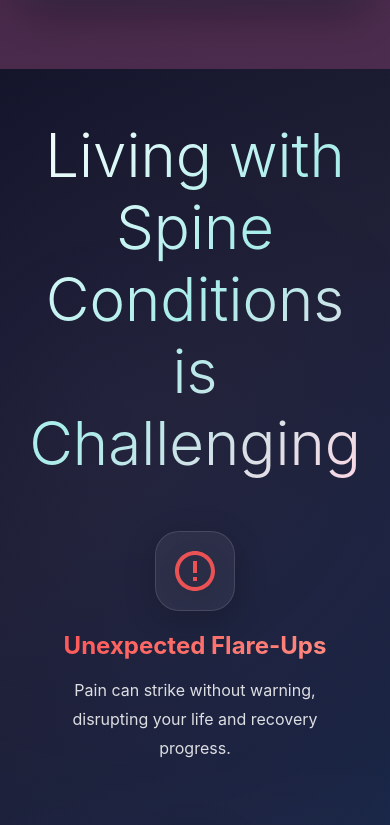
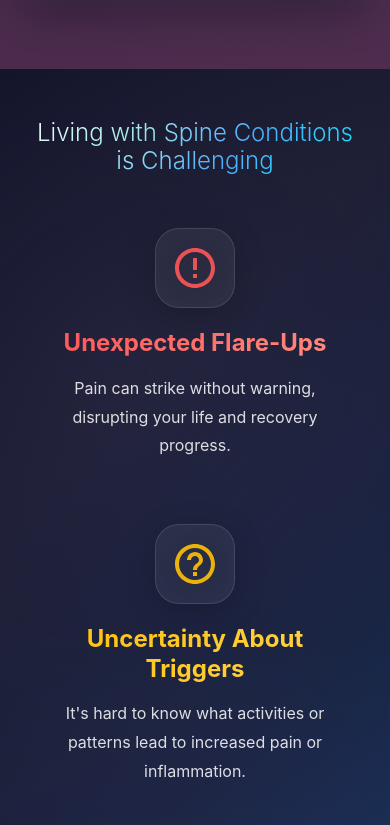
Before and after one commit to kabirshhaikh/fitspine-frontend, a React (Vite) app: page / in a window 390 px wide. Shown: the part 899-1724 px from the top of the page. Built offline with nearby package versions, Linux system fonts and the light colour scheme; no server answers.

Commit message:
Fixed font styles

```diff
--- a/src/pages/NewLanding.jsx
+++ b/src/pages/NewLanding.jsx
@@ -1214,7 +1214,7 @@ const NewLanding = () => {
             <Typography variant="h2" className="section-title">
               Ready to Take Control of Your Spine Health?
             </Typography>
-            <Typography variant="h6" className="section-description" sx={{ mb: 4, fontSize: { xs: "1rem", md: "1.25rem" } }}>
+            <Typography variant="h6" className="section-description" sx={{ mt: { xs: 2, md: 3 }, mb: 4, fontSize: { xs: "1rem", md: "1.25rem" } }}>
               Start your journey to better spine health. Understand your patterns, get personalized AI-powered insights, and prevent flare-ups proactively.
             </Typography>
             <Button
--- a/src/styles/new-landing.css
+++ b/src/styles/new-landing.css
@@ -190,14 +190,14 @@
 }
 
 .section-title {
-  font-size: clamp(2rem, 5vw, 3.5rem);
+  font-size: clamp(1.65rem, 4.5vw, 3.5rem);
   font-weight: 800;
   line-height: 1.2;
   text-align: center;
   color: white;
   margin-bottom: clamp(30px, 5vw, 50px);
   margin-top: 0;
-  background: linear-gradient(135deg, #ffffff 0%, #a8edea 50%, #fed6e3 100%);
+  background: linear-gradient(135deg, #ffffff 0%, #a8edea 30%, #4facfe 60%, #00f2fe 100%);
   -webkit-background-clip: text;
   -webkit-text-fill-color: transparent;
   background-clip: text;
@@ -437,6 +437,7 @@
 
   .section-title {
     margin-bottom: clamp(24px, 4vw, 36px);
+    font-size: clamp(1.5rem, 4.5vw, 2.5rem) !important;
   }
 
   .section-description {
@@ -513,7 +514,7 @@
   }
 
   .section-title {
-    font-size: clamp(1.5rem, 8vw, 2rem);
+    font-size: clamp(1.4rem, 4.5vw, 1.9rem);
     padding: 0 16px;
   }
 
```
